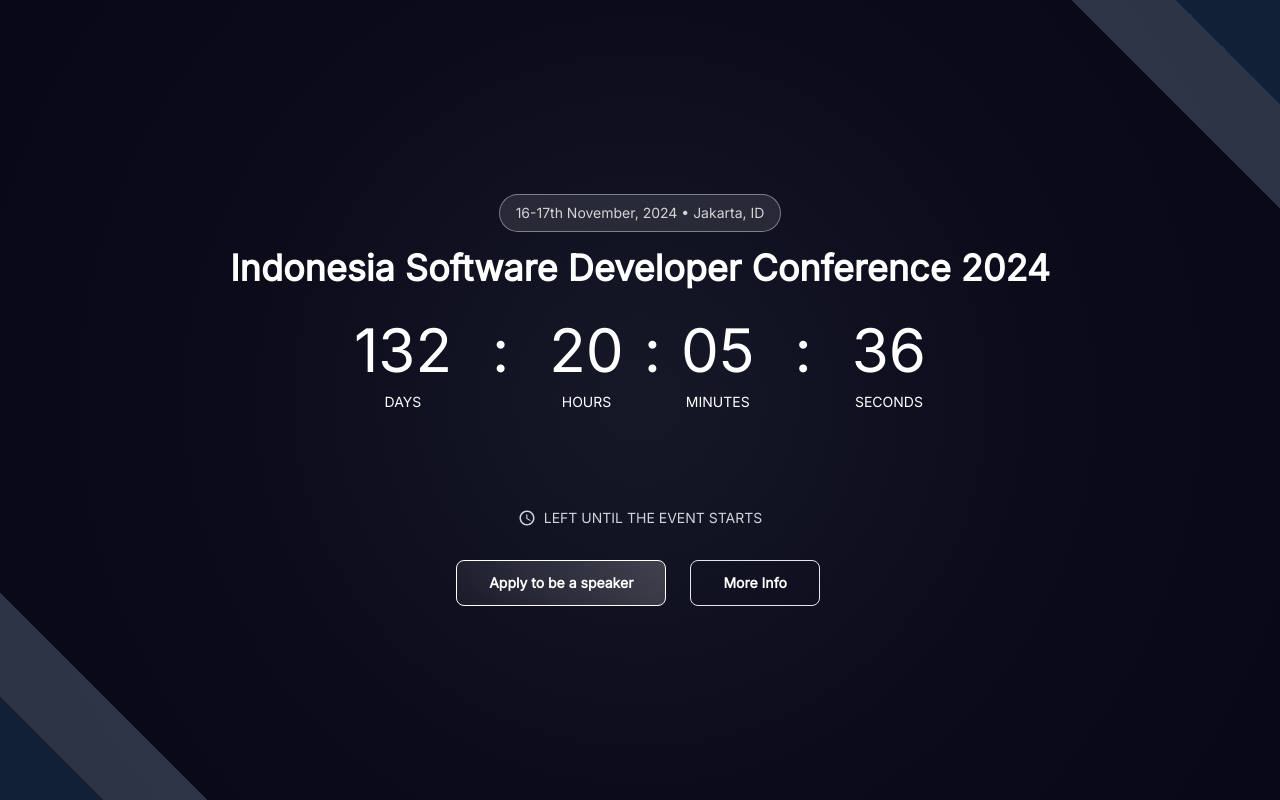
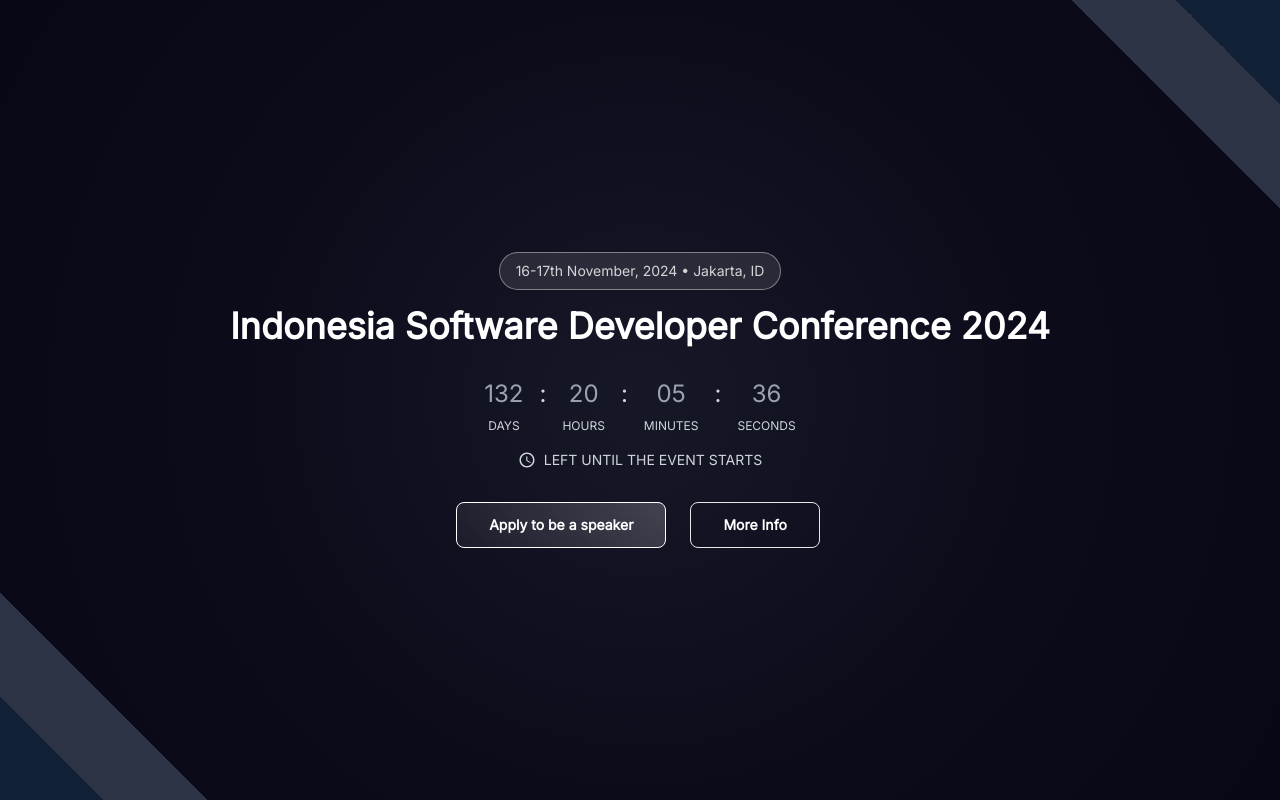
Before and after one commit to idsw-dev/conference, an Astro site: page / in a window 1280 px wide. Built offline with nearby package versions, Linux system fonts and the light colour scheme; Astro itself is replaced by a stand-in of ours.

Commit message:
fix: build

```diff
--- a/src/components/Timer.tsx
+++ b/src/components/Timer.tsx
@@ -1,7 +1,14 @@
-import { useEffect, useState } from "react";
+import { useState } from "react";
 
-export default () => {
-    const date = new Date(2024, 11, 17, 9, 0, 0);
+type TimerProps = {
+    date: Date;
+} & React.HTMLProps<HTMLDivElement>;
+
+function formatNumber(number: number) {
+    return number.toString().padStart(2, "0");
+}
+
+export default function Timer({ date, ...props }: TimerProps) {
     let now = new Date();
 
     const [dayLeft, setDayLeft] = useState({
@@ -10,46 +17,42 @@ export default () => {
         mins: 0,
         secs: 0,
     });
-    const updateCountdown = () => {
-        console.log("ste");
+
+    function updateCountdown() {
         now = new Date();
         const diff = date.getTime() - now.getTime();
-        console.log(diff);
+
         setDayLeft({
             days: Math.floor(diff / (1000 * 60 * 60 * 24)),
             hours: Math.floor(diff / (1000 * 60 * 60)) % 24,
             mins: Math.floor(diff / (1000 * 60)) % 24,
             secs: Math.floor((diff / 1000) % 60),
         });
-    };
-    useEffect(() => updateCountdown(), [])
+    }
+
     setInterval(() => updateCountdown(), 1000);
 
     return (
-        <div className="countdown gap-5 justify-center text-white flex text-6xl mb-16 flex-wrap flex-col lg:flex-row">
-            <div className="flex gap-10 items-start justify-center">
-                <div className="countdown-item relative days mb-12">
-                    <span>{dayLeft.days.toString().padStart(2, '0')}</span>
-                    <span className="countdown-desc text-sm absolute -bottom-8 left-[50%] -translate-x-1/2">DAYS</span>
-                </div>
-                <span>:</span>
-                <div className="countdown-item relative hours mb-12">
-                    <span>{dayLeft.hours.toString().padStart(2, '0')}</span>
-                    <span className="countdown-desc text-sm absolute -bottom-8 left-[50%] -translate-x-1/2">HOURS</span>
-                </div>
+        <div className="flex gap-4 text-2xl text-gray-400" {...props}>
+            <div className="flex flex-col items-center gap-2">
+                <span>{formatNumber(dayLeft.days)}</span>
+                <span className="text-xs text-gray-300">DAYS</span>
             </div>
-            <span className="hidden md:block">:</span>
-            <div className="flex gap-10 items-start justify-center">
-                <div className="countdown-item relative mins">
-                    <span>{dayLeft.mins.toString().padStart(2, '0')}</span>
-                    <span className="countdown-desc text-sm absolute -bottom-8 left-[50%] -translate-x-1/2">MINUTES</span>
-                </div>
-                <span>:</span>
-                <div className="countdown-item relative secs">
-                    <span>{dayLeft.secs.toString().padStart(2, '0')}</span>
-                    <span className="countdown-desc text-sm absolute -bottom-8 left-[50%] -translate-x-1/2">SECONDS</span>
-                </div>
+            <div className="text-gray-300">:</div>
+            <div className="flex flex-col items-center gap-2">
+                <span>{formatNumber(dayLeft.hours)}</span>
+                <span className="text-xs text-gray-300">HOURS</span>
+            </div>
+            <div className="text-gray-300">:</div>
+            <div className="flex flex-col items-center gap-2">
+                <span>{formatNumber(dayLeft.mins)}</span>
+                <span className="text-xs text-gray-300">MINUTES</span>
+            </div>
+            <div className="text-gray-300">:</div>
+            <div className="flex flex-col items-center gap-2">
+                <span>{formatNumber(dayLeft.secs)}</span>
+                <span className="text-xs text-gray-300">SECONDS</span>
             </div>
         </div>
-    )
+    );
 }
```
